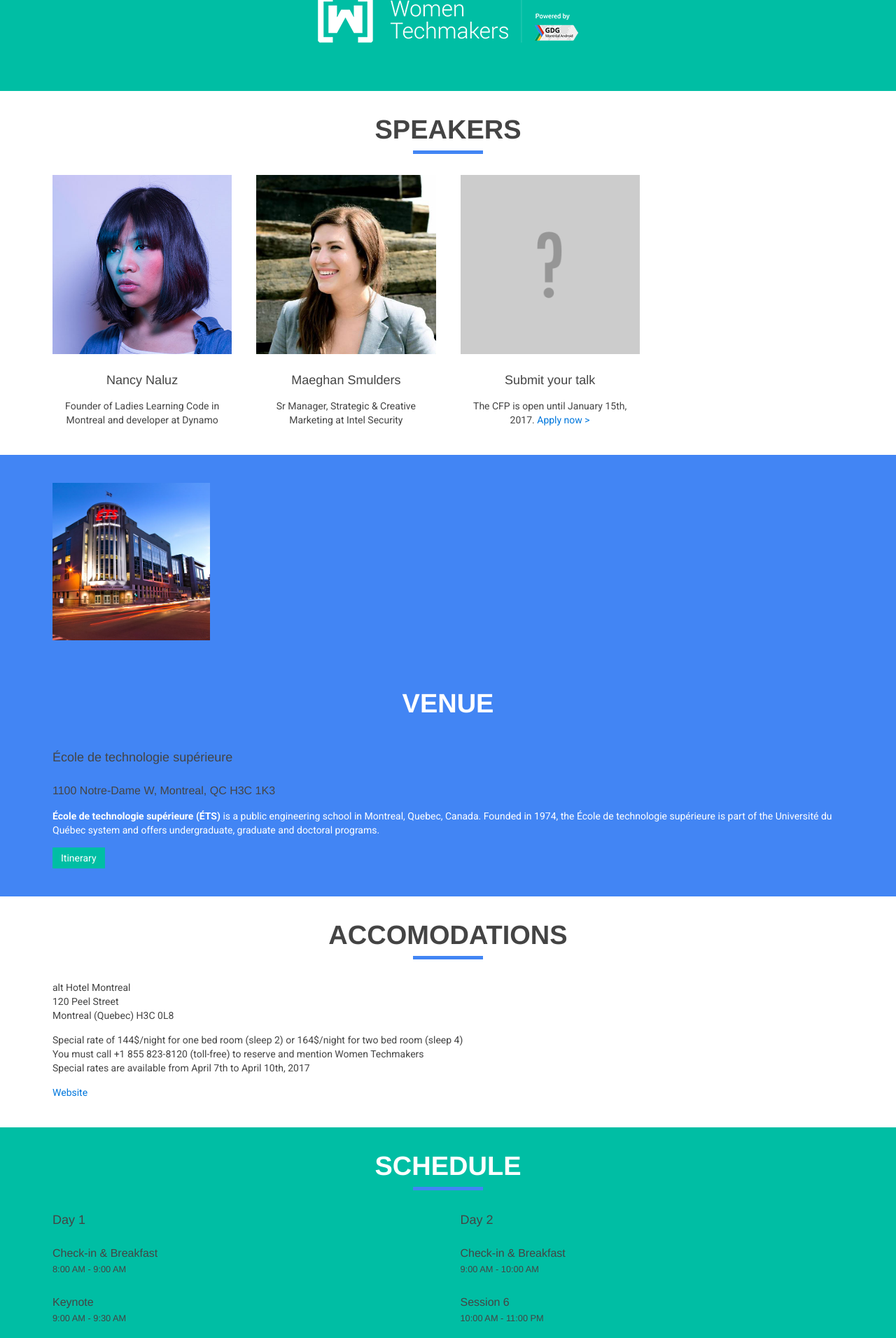
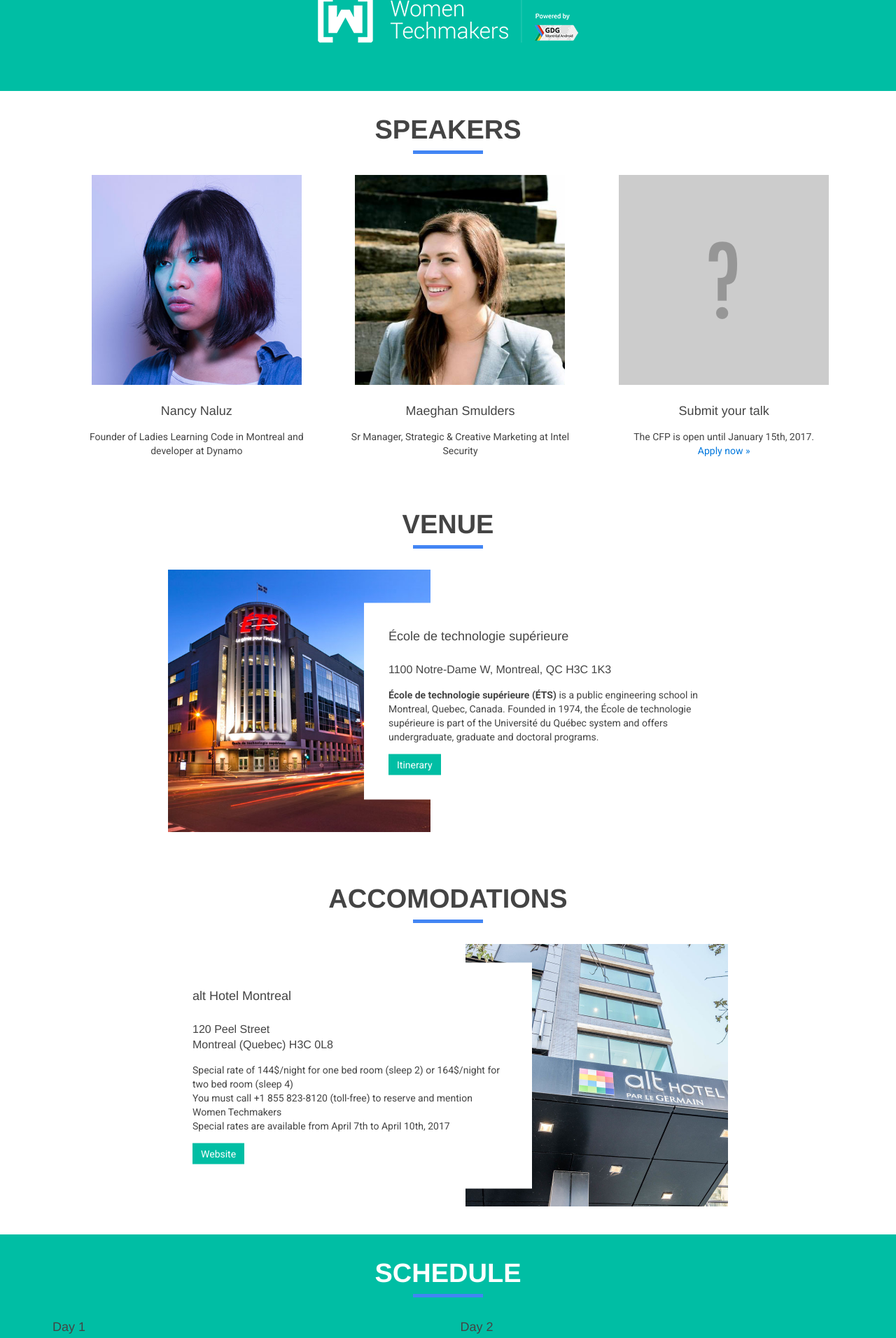
Before and after one commit to acaron/wtm-montreal-2017, a Jekyll site: the page built from index.html, in a window 1280 px wide. Shown: the part 1235-3147 px from the top of the page at 70% size. Built offline with Jekyll 4.4.1, drawn with Linux system fonts in a browser that asks for light colours; nearby versions of some CDN libraries.

Commit message:
Venue box and accomodation integration

```diff
--- a/_includes/accomodations.html
+++ b/_includes/accomodations.html
@@ -2,18 +2,22 @@
   <div class="uk-container uk-container-center">
     <h2>Accomodations</h2>
 
-    <p>
-      alt Hotel Montreal<br>
-      120 Peel Street<br>
-      Montreal (Quebec) H3C 0L8
-    </p>
+    <div class="card card-right-oriented">
+      <img class="uk-margin-large-bottom" src="{{ "/assets/images/alt-hotel-montreal.jpg" | relative_url }}" alt="alt Hotel Montreal" width="225">
 
-    <p>
-      Special rate of 144$/night for one bed room (sleep 2) or 164$/night for two bed room (sleep 4)<br>
-      You must call +1 855 823-8120 (toll-free) to reserve and mention Women Techmakers<br>
-      Special rates are available from April 7th to April 10th, 2017
-    </p>
+      <div class="card-content">
+        <h3>alt Hotel Montreal</h3>
 
-    <a href="http://www.althotels.com/en/montreal/" target="_blank">Website</a>
+        <h4>120 Peel Street <br> Montreal (Quebec) H3C 0L8</h4>
+
+        <p>
+          Special rate of 144$/night for one bed room (sleep 2) or 164$/night for two bed room (sleep 4)<br>
+          You must call +1 855 823-8120 (toll-free) to reserve and mention Women Techmakers<br>
+          Special rates are available from April 7th to April 10th, 2017
+        </p>
+
+        <a href="http://www.althotels.com/en/montreal/" class="uk-button" target="_blank">Website</a>
+      </div>
+    </div>
   </div>
 </section>
--- a/_includes/speakers.html
+++ b/_includes/speakers.html
@@ -2,9 +2,9 @@
   <div class="uk-container uk-container-center">
     <h2 class="uk-text-center">Speakers</h2>
 
-    <div class="uk-grid">
+    <div class="uk-grid uk-container-center">
       {% for speaker in site.data.speakers %}
-        <div class="uk-width-1-4">
+        <div class="uk-width-1-3 uk-text-center">
           {% capture image_path %}/assets/images/speakers/{{ speaker[0] }}.jpg{% endcapture %}
           <img src="{{ image_path | relative_url }}" width="300" height="300" alt="{{ speaker[1].name }}">
 
@@ -18,7 +18,7 @@
         </div>
       {% endfor %}
 
-      <div class="uk-width-1-4">
+      <div class="uk-width-1-3 uk-text-center">
         <a href="https://www.papercall.io/wtm-montreal-2017" target="_blank">
           <img src="{{ "/assets/images/placeholder.png" | relative_url }}" width="300" height="300" alt="Submit your talk">
         </a>
@@ -26,7 +26,8 @@
         <h3 class="uk-text-center">Submit your talk</h3>
 
         <p class="uk-text-center">
-          The CFP is open until January 15th, 2017. <a href="https://www.papercall.io/wtm-montreal-2017" target="_blank">Apply now ></a>
+          The CFP is open until January 15th, 2017.<br>
+          <a href="https://www.papercall.io/wtm-montreal-2017"target="_blank">Apply now »</a>
         </p>
       </div>
     </div>
--- a/_includes/venue.html
+++ b/_includes/venue.html
@@ -1,9 +1,11 @@
-<section id="venue" class="section-secondary">
+<section id="venue">
   <div class="uk-container uk-container-center">
+    <h2>Venue</h2>
+
+    <div class="card card-left-oriented">
       <img class="uk-margin-large-bottom" src="{{ "/assets/images/ets-pavillon-a.jpg" | relative_url }}" alt="ÉTS – Pavillon A" width="225">
 
-    <h2>Venue</h2>
-
+      <div class="card-content">
         <h3>École de technologie supérieure</h3>
 
         <h4>1100 Notre-Dame W, Montreal, QC H3C 1K3</h4>
@@ -14,4 +16,6 @@
 
         <a href="https://www.google.ca/maps/dir/''/%C3%A9cole+de+technologie+sup%C3%A9rieure/@45.4944608,-73.6324918,12z/data=!3m1!4b1!4m8!4m7!1m0!1m5!1m1!1s0x4cc91a60aa839707:0xb732a719a45c45f6!2m2!1d-73.562452!2d45.4944822" class="uk-button" target="_blank">Itinerary</a>
       </div>
+    </div>
+  </div>
 </section>
--- a/assets/main.scss
+++ b/assets/main.scss
@@ -121,3 +121,69 @@
     width: 100px;
   }
 }
+
+section {
+  &#venue, &#accomodations {
+    margin: 0 auto;
+    max-width: 100%;
+    width: 800px;
+
+    .uk-container {
+      padding: 0;
+    }
+  }
+}
+
+.card {
+  min-height: 375px;
+  position: relative;
+
+  img {
+    display: block;
+    margin: 0;
+    max-width: 100%;
+    position: absolute;
+    top: 0;
+    width: 375px;
+  }
+
+  .card-content {
+    background: #ffffff;
+    padding: 35px;
+    position: absolute;
+    top: 50%;
+    transform: translateY(-50%);
+    width: 450px;
+  }
+
+  @media (max-width: $breakpoint-small-max) {
+    img, .card-content {
+      position: relative;
+      width: 100%;
+    }
+
+    .card-content {
+      box-sizing: border-box;
+    }
+  }
+
+  &.card-left-oriented {
+    img {
+      left: 0;
+    }
+
+    .card-content {
+      right: 0;
+    }
+  }
+
+  &.card-right-oriented {
+    img {
+      right: 0;
+    }
+
+    .card-content {
+      left: 0;
+    }
+  }
+}
```
Also changed, not shown: assets/images/alt-hotel-montreal.jpg (added). Lines whose indentation alone changed are shown as unchanged.
